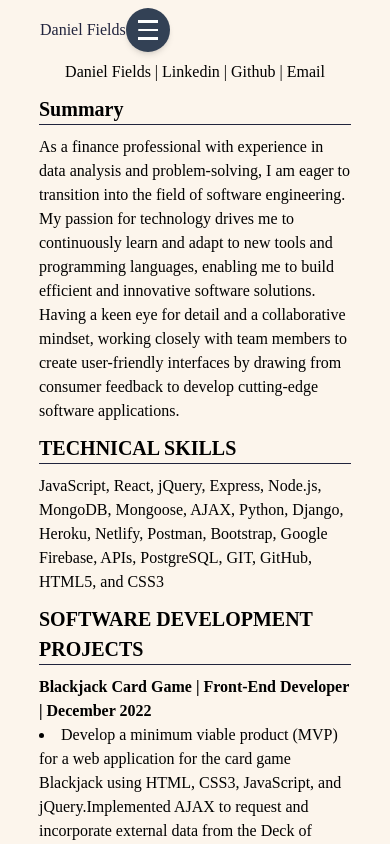
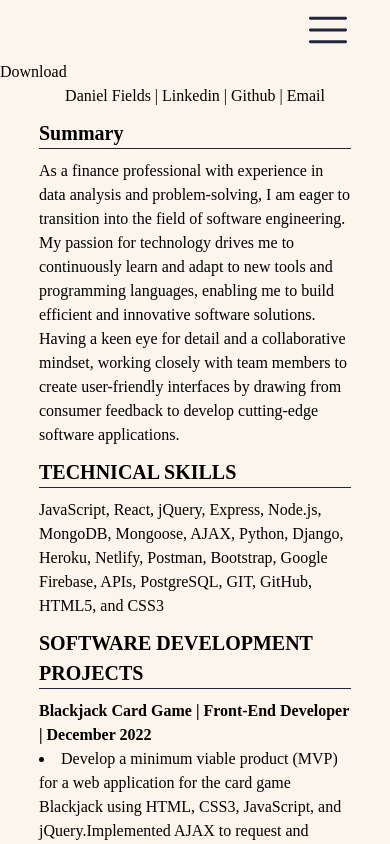
Before and after one commit to danf8/my-portfolio, a Next.js app: page /resume in a window 390 px wide. Shown: the top 844 px of the page. Built offline with nearby package versions, Linux system fonts and the light colour scheme.

Commit message:
wip: edit mobile design

```diff
--- a/components/Header.js
+++ b/components/Header.js
@@ -9,25 +9,10 @@ const Header = () => {
             <p id="my-info" className='about-info  w-82 md:w-128 md:col-start-2 md:col-end-3 text-peach-50 text-base font-normal self-center md:justify-self-center md:self-center'>{aboutData[0].about}</p>
             <p id="about-tech" className='about-info pt-1.5 md:pt-0  w-82 md:w-128 md:col-start-2 md:col-end-3 text-peach-50 text-base font-normal self-center md:justify-self-center '>Technologies I Often Use: {aboutData[0].technologies}</p>
             <style jsx>{`
-                .about-info{
-                    animation: fadein 1s linear ;
-                    animation-play-state: paused;
-                    animation-delay: calc(var(--scroll) * -3s);
-
-                    animation-iteration-count: 1;
-                    animation-fill-mode: both;
-                }
                 #pro-pic{
                     width: auto;
                     height: auto;
                  }
-                @keyframes fadein {
-                    from {
-                        opacity: 1;
-                    }to {
-                        opacity: 0;
-                    }
-                }
             `}
             </style>
          </header>
--- a/components/Layout.js
+++ b/components/Layout.js
@@ -4,7 +4,7 @@ import Nav from "./Nav";
 const Layout = (props) => {
     return(
         <>
-            <Nav />
+            <Nav setIsMenuOpen={props.setIsMenuOpen} isMenuOpen={props.isMenuOpen} />
             {props.children}
             <Footer />
         </>
--- a/components/Main.js
+++ b/components/Main.js
@@ -10,7 +10,11 @@ const Main = () => {
     const showProject = projectData.map((p, i) => {
        return(
              <section key={i} id='p1' className='border-t border-blueish-50 md:m-zero-auto md:mb-23 h-117 md:h-61 md:w-224 py-6 md:py-12 grid grid-cols-2  md:grid-cols-3 md:grid-flow-col  md:max-w-none '>
+                {p.name === 'Investing App' ?
+                 <Image priority={true} id='project-pic' height={242} width={331} className='w-80 drop-shadow-4xl col-span-2 md:row-span-2 md:col-start-1 md:col-end-2 md:col-span-1 justify-self-center self-center rounded-md' src={p.pic} alt=""  />
+                :
                 <Image id='project-pic' height={242} width={331} className='w-80 drop-shadow-4xl col-span-2 md:row-span-2 md:col-start-1 md:col-end-2 md:col-span-1 justify-self-center self-center rounded-md' src={p.pic} alt=""  />
+            }
                 <h2 className='font-bold md:pl-16 md:col-start-2 md:col-span-2 text-3xl text-bg-blueish-50 md:justify-self-start self-center md:my-5 md:w-49'>{p.name}</h2>
                 <Link className='col-start-2 col-end-2 row-start-2 md:pl-16 self-center md:self-end' href={p['github-frontend']} target='_blank'><AiFillGithub className='transition ease-in-out delay-50 hover:translate-y-1 hover:scale-110 duration-300 w-9 h-9 md:h-10 md:w-10'/></Link>
                 {p['github-backend'] !== null ? (
@@ -39,21 +43,6 @@ const Main = () => {
                 #projects{
                     flex-grow: 1;
                 }
-                .my-info {
-                    animation: showme 8s linear ;
-                    animation-play-state: paused;
-                    animation-delay: calc(var(--scroll) * -1s);
-
-                    animation-iteration-count: 1;
-                    animation-fill-mode: both;
-                }
-                @keyframes showme {
-                    from {
-                    opacity: 1;
-                    }to {
-                    opacity: 0;
-                    }
-                }
             `}
             </style>
             </main>
--- a/components/MyResume.js
+++ b/components/MyResume.js
@@ -38,7 +38,8 @@ const MyResume = () => {
 
     const myResume = resumeData.map((data, i) => {
         return(
-            <div key={i} id="projects" className="flex flex-col">
+            <div key={i} id="projects" className="close-menu flex flex-col">
+                <a href="../images/dfResume.pdf" download>Download</a>
                 <div id="about" className="flex flex-row justify-center">
                     <h1>{data.name}</h1>
                     <Link href={data.linkedin} className="px-1" target="_blank">| Linkedin |</Link>
--- a/components/Nav.js
+++ b/components/Nav.js
@@ -1,13 +1,17 @@
 import Link from 'next/link';
 import { useState } from 'react';
+import {RxHamburgerMenu} from 'react-icons/rx';
 
-
-const Nav = (props) => {
+const Nav = () => {
   const [isMenuOpen, setIsMenuOpen] = useState(false);
 
+  const changeMenuState = () => {
+    setIsMenuOpen(!isMenuOpen);
+  };
+
   return (
-    <nav id='nav-comp' className=' h-15 md:max-w-none md:h-25 py-7 px-10 flex justify-between items-center text-blueish-50' >
-      <Link scroll={false} href='/'>
+    <nav id='nav-comp' className='bg-peach-50 md:bg-peach-50 static w-screen h-15 md:max-w-none md:h-25 py-7 px-10 flex justify-end md:justify-between items-center text-blueish-50' >
+      <Link className='hidden md:flex' scroll={false} href='/'>
         <h1>Daniel Fields</h1>
       </Link>
       <ul className='hidden md:flex items-center space-x-7'>
@@ -21,23 +25,13 @@ const Nav = (props) => {
           <li>About</li>
         </Link>
       </ul>
-      <div className='md:hidden relative'>
-        <button onClick={() => setIsMenuOpen(!isMenuOpen)} className='relative group'>
-          <div className='relative flex flex-col overflow-hidden items-center justify-center rounded-full w-[44px] h-[44px] transform transition-all bg-slate-700 ring-0 ring-gray-300 hover:ring-8 group-focus:ring-4 ring-opacity-30 duration-200 shadow-md'>
-            <div className='transform transition-all duration-150 overflow-hidden -translate-y-5 group-focus:translate-y-3'>
-              <svg xmlns='http://www.w3.org/2000/svg' className='h-6 w-6 animate-bounce text-white' fill='none' viewBox='0 0 24 24' stroke='currentColor' strokeWidth='2' >
-                <path strokeLinecap='round' strokeLinejoin='round' d='M19 9l-7 7-7-7' />
-              </svg>
-            </div>
-            <div className='flex flex-col justify-between w-[20px] h-[20px] transform transition-all duration-300 origin-center overflow-hidden -translate-y-3'>
-              <div className='bg-white mb-1.5 h-[2px] w-7 transform transition-all duration-300 origin-left group-focus:translate-y-6'></div>
-              <div className='bg-white mb-1.5 h-[2px] w-7 rounded transform transition-all duration-300 group-focus:translate-y-6 delay-75'></div>
-              <div className='bg-white h-[2px] w-7 transform transition-all duration-300 origin-left group-focus:translate-y-6 delay-100'></div>
-            </div>
-          </div>
-        </button>
+      <div onClick={changeMenuState}  className='md:hidden relative'>
+          <RxHamburgerMenu  className='relative flex flex-col overflow-hidden items-center justify-center w-[44px] h-[44px]'/>
         {isMenuOpen && (
           <ul className='absolute top-full left-0 mt-2 rounded-md shadow-lg bg-white'>
+            <Link className='' scroll={false} href='/'>
+              <h1>Home</h1>
+            </Link>
             <Link scroll={false} className='' href='/#projects'>
               <li>Works</li>
             </Link>
@@ -45,7 +39,7 @@ const Nav = (props) => {
               <li>Resume</li>
             </Link>
             <Link scroll={false} className='' href='/#about'>
-              <li>About</li>
+              <li className='focus:bg-slate-500' >About</li>
             </Link>
           </ul>
           )
--- a/pages/_app.js
+++ b/pages/_app.js
@@ -5,7 +5,6 @@ export default function App({ Component, pageProps }) {
   return (
     <Layout>
       <Component {...pageProps} />
-
     </Layout>
   )
 }
--- a/pages/resume.js
+++ b/pages/resume.js
@@ -4,23 +4,6 @@ const resume = () => {
     return (
         <div className=''>
             <MyResume />
-         <style global jsx>{`
-            body{
-                background-color: #FCF5EC;
-                height: 100vh;
-                display: flex;
-                flex-direction: column;
-            }
-            #__next {
-                height: 100vh;
-                display: flex;
-                flex-direction: column;
-            }
-            div{
-                flex-grow: 1
-            }
-         `}
-        </style>
         </div>
     );
 };
```
Also changed, not shown: pages/index.js (+9 -17 lines).
